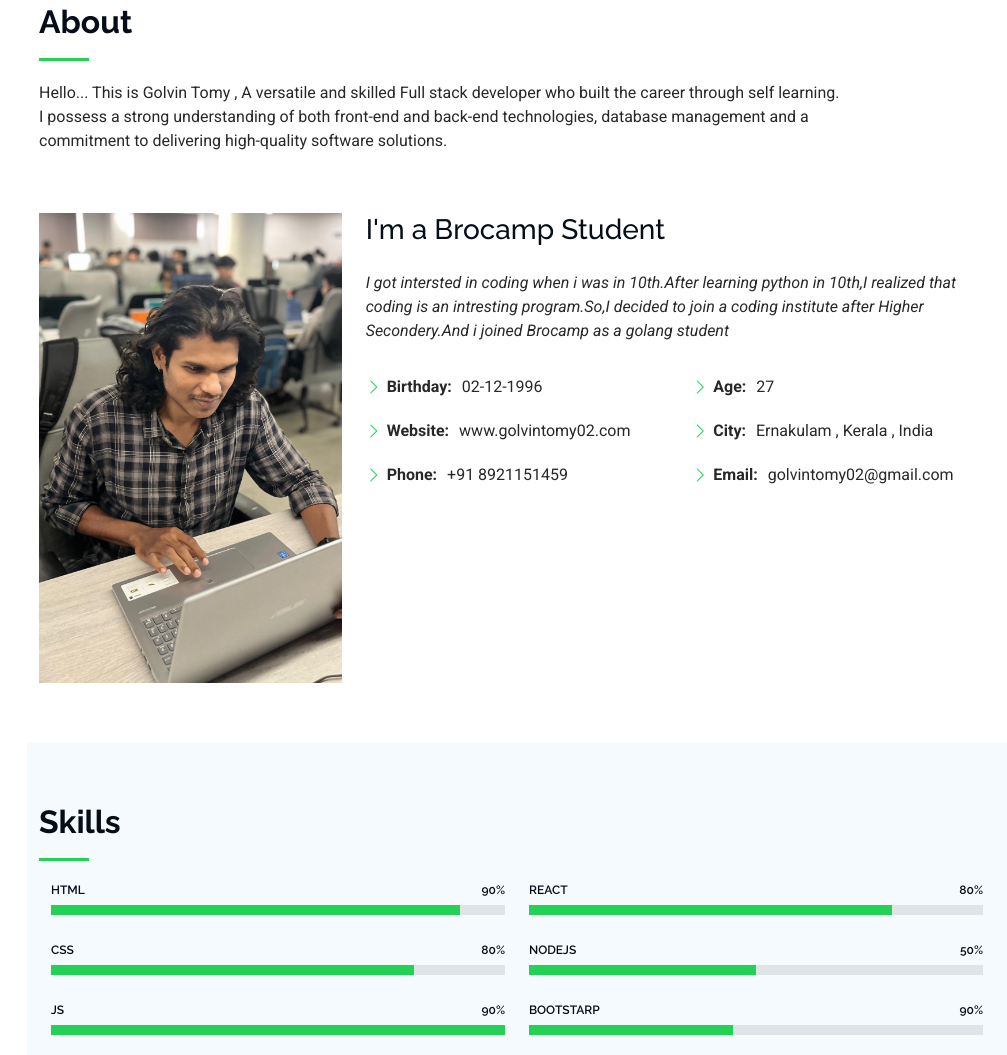
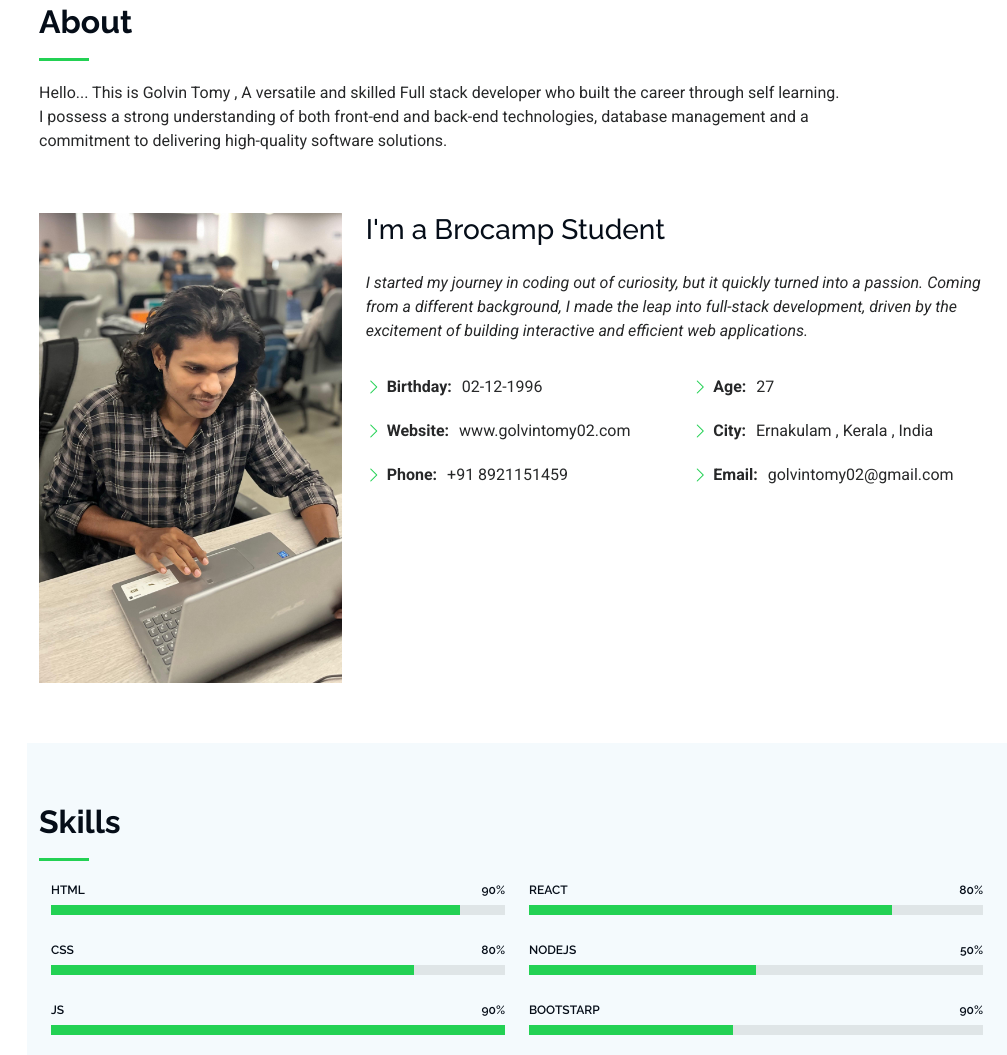
Before and after one commit to Golvin-Tomy/porfolio, a plain HTML site: page index.html in a window 1280 px wide. Shown: the part 857-1912 px from the top of the page, without its empty margins (273-1280 px from the left). Drawn offline with nearby package versions, Linux system fonts and the light colour scheme.

Commit message:
index.html

```diff
--- a/index.html
+++ b/index.html
@@ -101,7 +101,7 @@
           <div class="col-lg-8 content">
             <h3> I'm a Brocamp Student </h3>
             <p class="fst-italic py-3">
-              I got intersted in coding when i was in 10th.After learning python in 10th,I realized that coding is an intresting program.So,I decided to join a coding institute after Higher Secondery.And i joined Brocamp as a golang student
+              I started my journey in coding out of curiosity, but it quickly turned into a passion. Coming from a different background, I made the leap into full-stack development, driven by the excitement of building interactive and efficient web applications.
        </p>
             <div class="row">
               <div class="col-lg-6">
```
